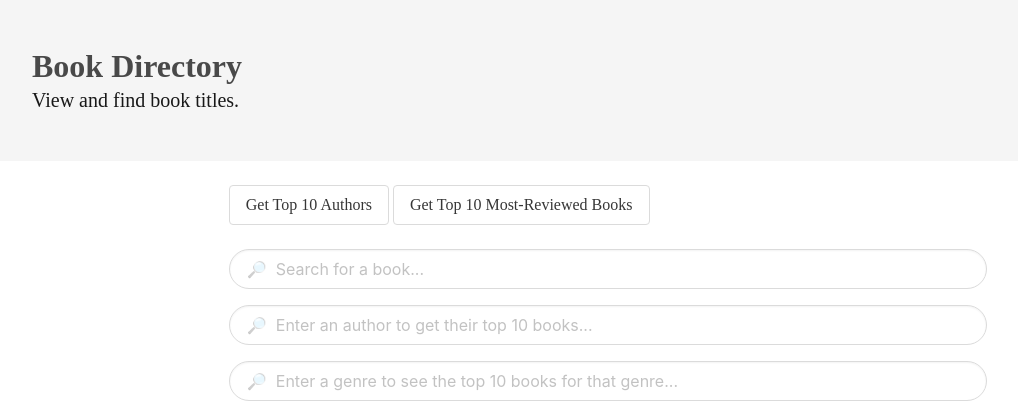
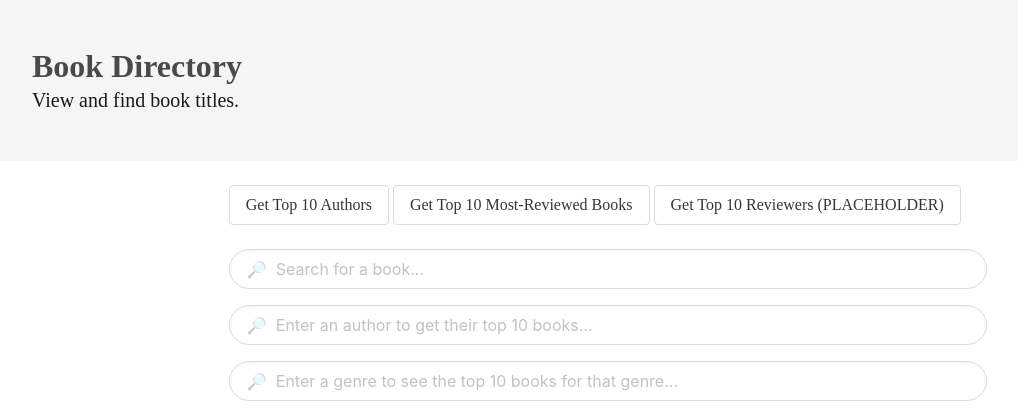
Before and after one commit to caroljli/cis550-final-project, a Django app: template booknook/books/templates/book_directory.html in a window 1280 px wide. Shown: the part 84-497 px from the top of the page, without its empty margins (32-1050 px from the left). Run offline with Django 3.2, Linux system fonts and the light colour scheme; the template is opened without the code that fills it, so the values that code supplies are empty; some libraries are stand-ins or nearby versions.

Commit message:
Add placeholder button

```diff
--- a/booknook/books/templates/book_directory.html
+++ b/booknook/books/templates/book_directory.html
@@ -23,6 +23,7 @@
         <br>
         <a class="button" href="/authors">Get Top 10 Authors</a>
         <a class="button" href="/mostreviews">Get Top 10 Most-Reviewed Books</a>
+        <a class="button" href="/">Get Top 10 Reviewers (PLACEHOLDER)</a>
 
         <br/><br/>
 
```
